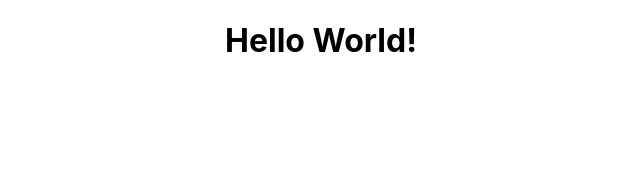
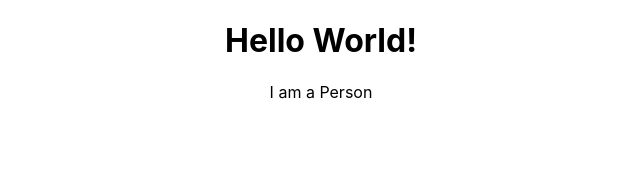
Before and after one commit to anshulrts/react-guide, a React (Create React App) app: page / in a window 1280 px wide. Shown: the top 172 px of the page, without its empty margins (319-959 px from the left). Built offline with nearby package versions, Linux system fonts and the light colour scheme.

Commit message:
Functional Component - In its simplest forms, a React component is nothing but a JS function which returns JSX. - Therefore, instead of creating a class and inheriting from Component class, we can create arrow functions are return them in cases of simple functionality.

```diff
--- a/src/App.js
+++ b/src/App.js
@@ -1,11 +1,12 @@
 import React from 'react';
-import logo from './logo.svg';
 import './App.css';
+import Person from './Person/Person'
 
 function App() {
   return (
     <div className="App">
       <h1>Hello World!</h1>
+      <Person />
     </div>
   );
 }
--- /dev/null
+++ b/src/Person/Person.js
@@ -0,0 +1,8 @@
+import React from 'react';
+
+// It is a convention to use functions with camel case notation
+const person = () => {
+    return <p>I am a Person</p>
+}
+
+export default person;
```
